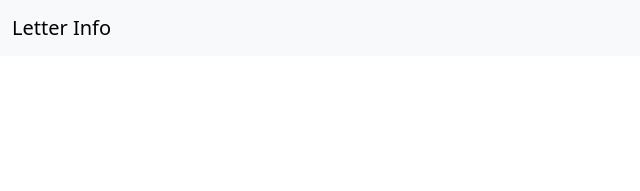
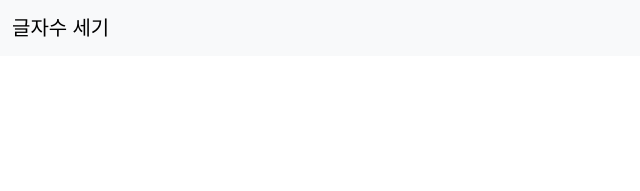
Before and after one commit to YHank/letter, a plain HTML site: page index.html in a window 1280 px wide. Shown: the top 191 px of the page, 0-640 px from the left. Drawn offline with nearby package versions, Linux system fonts and the light colour scheme.

Commit message:
feat: Update navbar brand text to Korean
Changed the navbar brand text from "Letter Info" to "글자수 세기" to better
reflect the purpose of the application for Korean users.

```diff
--- a/index.html
+++ b/index.html
@@ -44,7 +44,7 @@
     <body>
         <nav class="navbar navbar-expand-xxl navbar-light bg-light" aria-label="Seventh navbar example">
             <div class="container-fluid">
-                <a class="navbar-brand" href="/">Letter Info</a>
+                <a class="navbar-brand" href="/">글자수 세기</a>
                 <button class="navbar-toggler" type="button" data-bs-toggle="collapse" data-bs-target="#navbarsExampleXxl" aria-controls="navbarsExampleXxl" aria-expanded="false" aria-label="Toggle navigation">
                     <span class="navbar-toggler-icon"></span>
                 </button>
```
